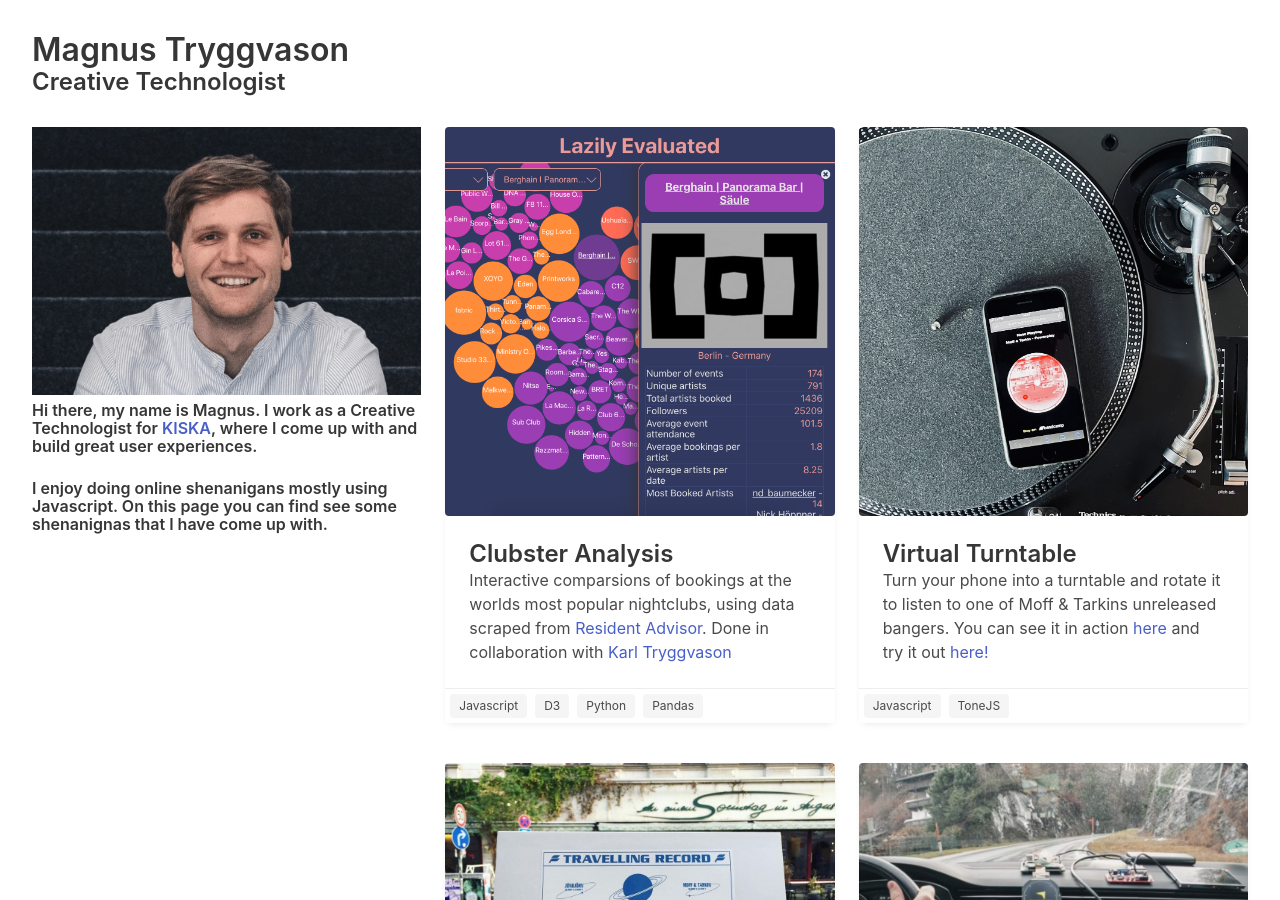
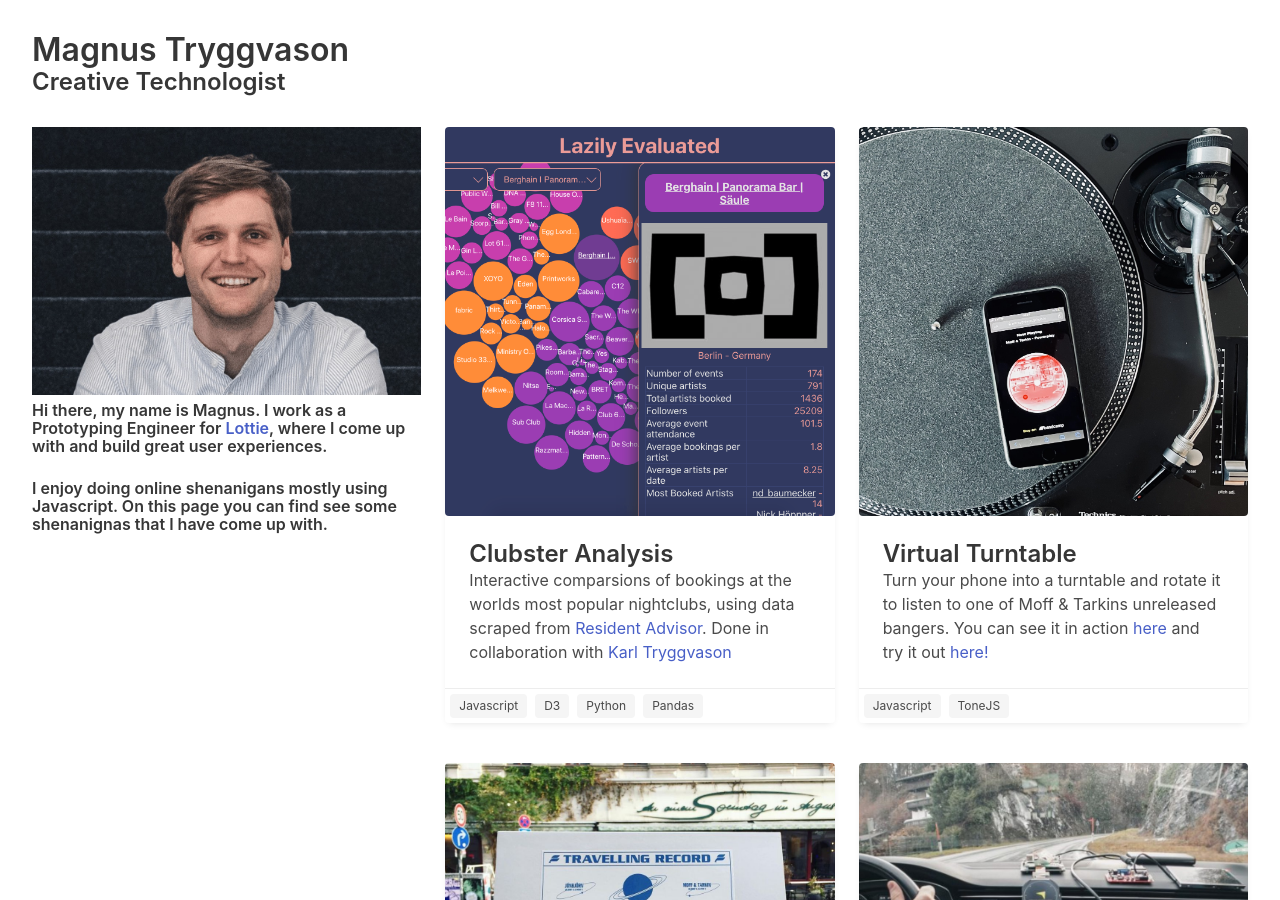
Before and after one commit to mtryggvason/mtryggvason.github.io, a Jekyll site: the page built from index.markdown, in a window 1280 px wide and 900 px high. Built offline with Jekyll 4.4.1, drawn with Linux system fonts in a browser that asks for light colours; our own code applies the rules of GitHub Pages for plain Markdown files.

Commit message:
content updates

```diff
--- a/_layouts/default.html
+++ b/_layouts/default.html
@@ -63,7 +63,7 @@
           {% if site.logo %}
           <img src="{{site.logo | relative_url}}" alt="Logo" />
         {% endif %}
-        <p class="title is-6">Hi there, my name is Magnus. I work as a Creative Technologist for <a href="www.kiska.com" target="_blank">KISKA</a>, where I come up with and build great user experiences.</p>
+        <p class="title is-6">Hi there, my name is Magnus. I work as a Prototyping Engineer for <a href="www.golottie.com" target="_blank">Lottie</a>, where I come up with and build great user experiences.</p>
         <p class="title is-6">I enjoy doing online shenanigans mostly using Javascript. On this page you can find see some shenanignas that I have come up with.</p>
         </section>
         <section class="column">
```
